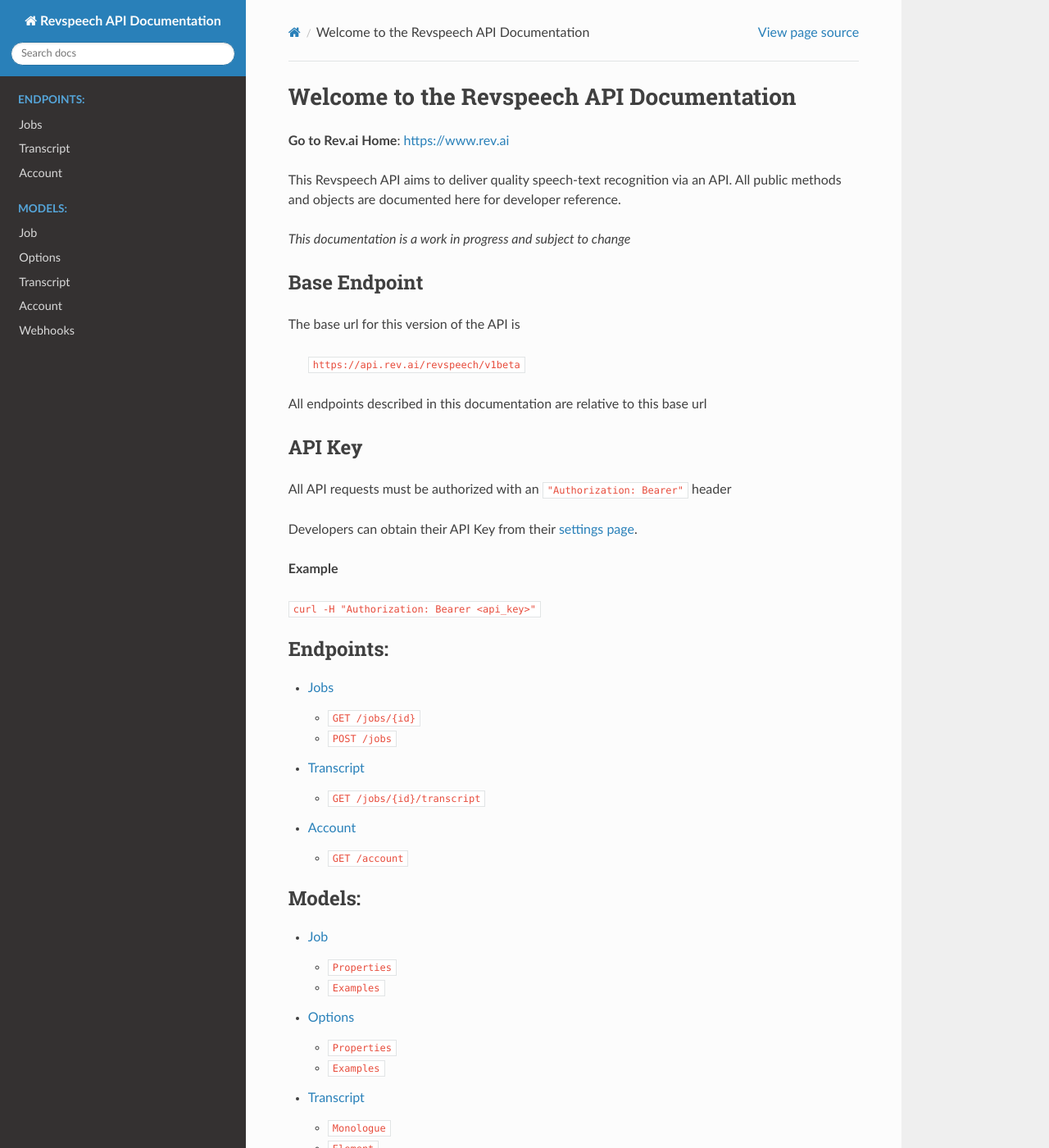
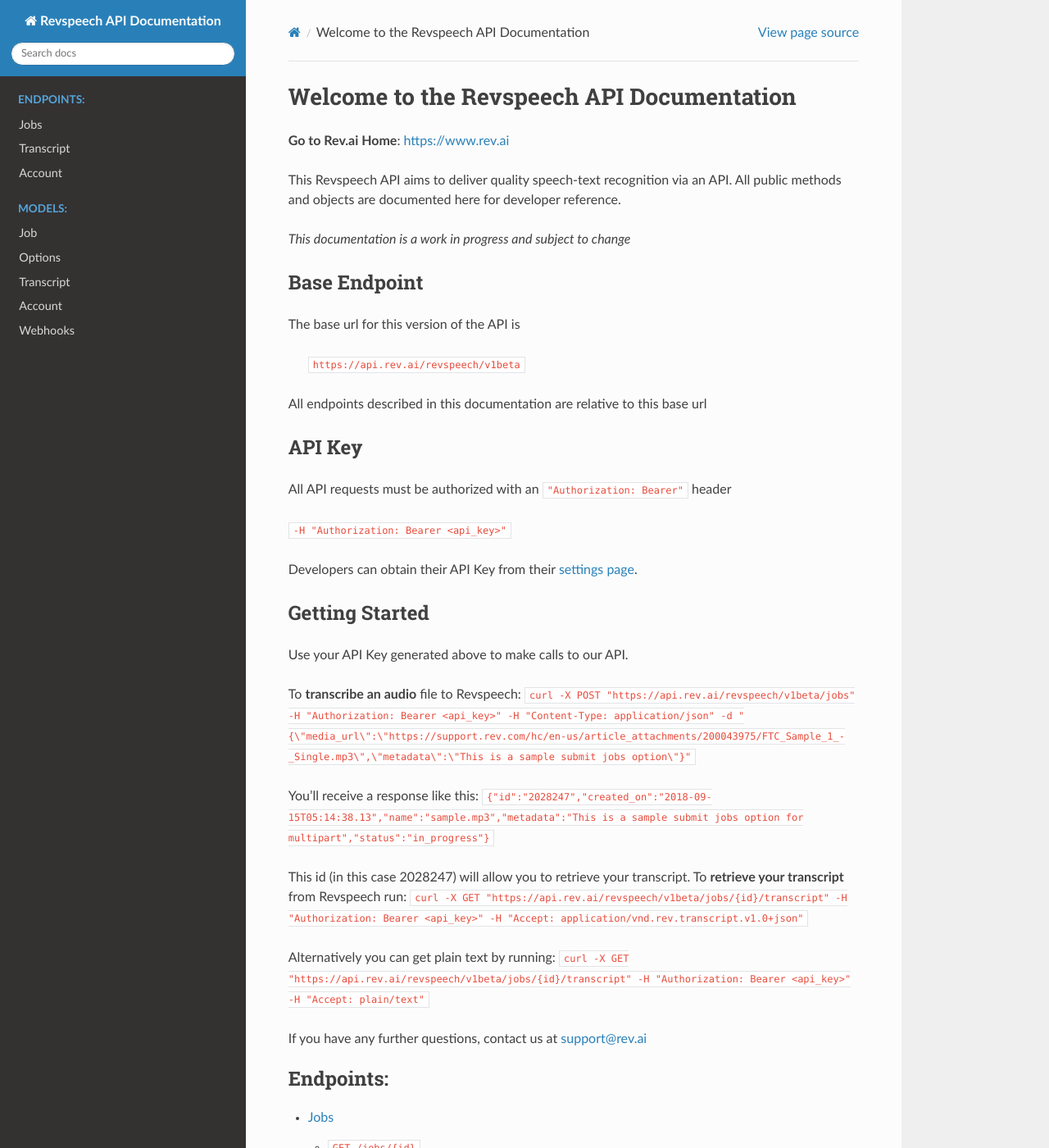
Before and after one commit to revdotcom/revspeech-api-docs, a Sphinx documentation site: the page built from source/index.rst, in a window 1280 px wide and 1400 px high. Shown: the whole window at 82% size. Built offline with Sphinx 7.4.7 and the Read the Docs theme 2.0.0, drawn with Linux system fonts in a browser that asks for light colours.

Commit message:
Add getting started to index

```diff
--- a/source/index.rst
+++ b/source/index.rst
@@ -22,18 +22,31 @@
 
 All API requests must be authorized with an ``"Authorization: Bearer"`` header
 
+``-H "Authorization: Bearer <api_key>"``
+
 .. _settings page: http://www.rev.ai/settings
 
 Developers can obtain their API Key from their `settings page`_.
 
-**Example**
 
-``curl -H "Authorization: Bearer <api_key>"``
+Getting Started
+**************
 
-.. toctree::
-    :maxdepth: 1
-    :caption: Getting Started:
-    Getting Started
+Use your API Key generated above to make calls to our API.
+
+To **transcribe an audio** file to Revspeech:
+``curl -X POST "https://api.rev.ai/revspeech/v1beta/jobs" -H "Authorization: Bearer <api_key>" -H "Content-Type: application/json" -d "{\"media_url\":\"https://support.rev.com/hc/en-us/article_attachments/200043975/FTC_Sample_1_-_Single.mp3\",\"metadata\":\"This is a sample submit jobs option\"}"``
+
+You’ll receive a response like this:
+``{"id":"2028247","created_on":"2018-09-15T05:14:38.13","name":"sample.mp3","metadata":"This is a sample submit jobs option for multipart","status":"in_progress"}``
+
+This id (in this case 2028247) will allow you to retrieve your transcript. To **retrieve your transcript** from Revspeech run:
+``curl -X GET "https://api.rev.ai/revspeech/v1beta/jobs/{id}/transcript" -H "Authorization: Bearer <api_key>" -H "Accept: application/vnd.rev.transcript.v1.0+json"``
+
+Alternatively you can get plain text by running:
+``curl -X GET "https://api.rev.ai/revspeech/v1beta/jobs/{id}/transcript" -H "Authorization: Bearer <api_key>" -H "Accept: plain/text"``
+
+If you have any further questions, contact us at support@rev.ai
 
 .. toctree::
     :maxdepth: 2
```
